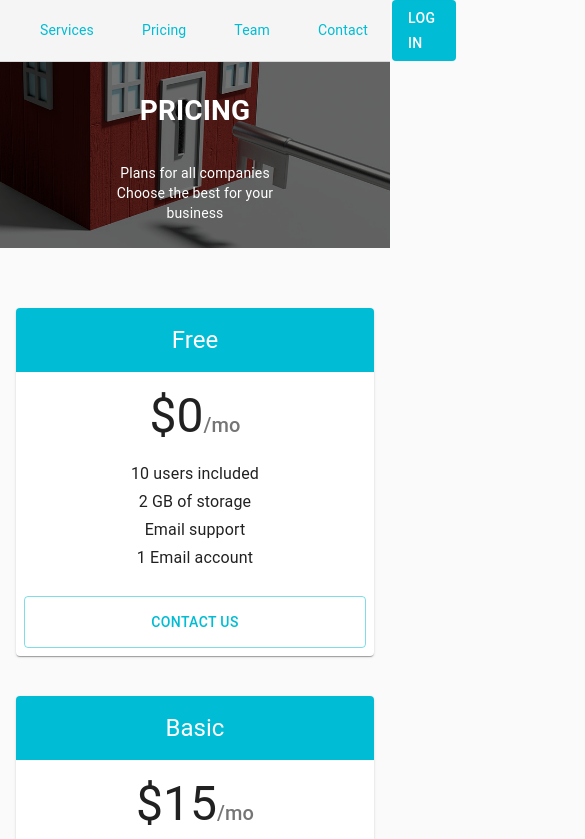
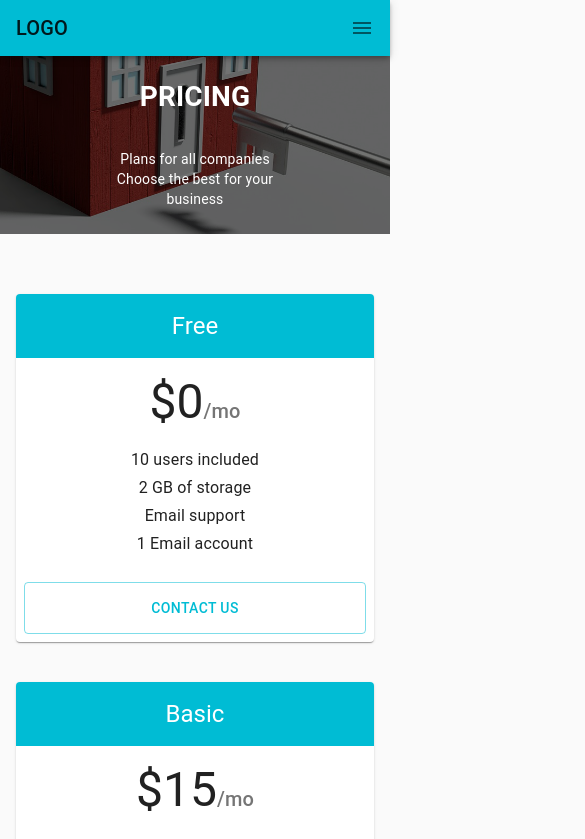
Before and after one commit to jyotSarup/ez.website, a React (Create React App) app: page /Pricing in a window 390 px wide. Shown: the top 839 px of the page, 585 px wide, since content can reach past the window. Built offline with nearby package versions, Linux system fonts and the light colour scheme.

Commit message:
Drawer added

```diff
--- a/package.json
+++ b/package.json
@@ -4,6 +4,7 @@
   "private": true,
   "dependencies": {
     "@material-ui/core": "^4.9.2",
+    "@material-ui/icons": "^4.9.1",
     "@testing-library/jest-dom": "^4.2.4",
     "@testing-library/react": "^9.4.0",
     "@testing-library/user-event": "^7.2.1",
--- a/src/App.js
+++ b/src/App.js
@@ -7,7 +7,7 @@ import {
 } from 'react-router-dom';
 
 //components
-import { HeaderBar, Footer, HomePage, Services, Pricing, Team, Contact } from './Components'
+import { PersistentDrawerRight, HeaderBar, Footer, HomePage, Services, Pricing, Team, Contact } from './Components'
 
 //styling
 import { ThemeProvider } from '@material-ui/styles';
@@ -21,6 +21,8 @@ function App() {
       <Router>
         <div className="App">
 
+
+          <PersistentDrawerRight />
 
           <HeaderBar />
 
--- /dev/null
+++ b/src/Components/Layout/drawer.js
@@ -0,0 +1,156 @@
+import React from 'react';
+import clsx from 'clsx';
+import { makeStyles, useTheme } from '@material-ui/core/styles';
+import Drawer from '@material-ui/core/Drawer';
+import AppBar from '@material-ui/core/AppBar';
+import Toolbar from '@material-ui/core/Toolbar';
+import CssBaseline from '@material-ui/core/CssBaseline';
+import List from '@material-ui/core/List';
+import Typography from '@material-ui/core/Typography';
+import Divider from '@material-ui/core/Divider';
+import IconButton from '@material-ui/core/IconButton';
+import MenuIcon from '@material-ui/icons/Menu';
+import ChevronLeftIcon from '@material-ui/icons/ChevronLeft';
+import ChevronRightIcon from '@material-ui/icons/ChevronRight';
+import ListItem from '@material-ui/core/ListItem';
+import ListItemIcon from '@material-ui/core/ListItemIcon';
+import ListItemText from '@material-ui/core/ListItemText';
+import CloseIcon from '@material-ui/icons/Close';
+
+import {
+    Link
+} from 'react-router-dom';
+
+const drawerWidth = 240;
+
+const useStyles = makeStyles(theme => ({
+    root: {
+        [theme.breakpoints.up('md')]: {
+            display: 'none',
+        },
+    },
+    appBar: {
+        transition: theme.transitions.create(['margin', 'width'], {
+            easing: theme.transitions.easing.sharp,
+            duration: theme.transitions.duration.leavingScreen,
+        }),
+    },
+    appBarShift: {
+        width: `calc(100% - ${drawerWidth}px)`,
+        transition: theme.transitions.create(['margin', 'width'], {
+            easing: theme.transitions.easing.easeOut,
+            duration: theme.transitions.duration.enteringScreen,
+        }),
+        marginRight: drawerWidth,
+    },
+    title: {
+        flexGrow: 1,
+    },
+    hide: {
+        display: 'none',
+    },
+    drawer: {
+        width: drawerWidth,
+        flexShrink: 0,
+    },
+    drawerPaper: {
+        width: drawerWidth,
+    },
+    content: {
+        flexGrow: 1,
+        padding: theme.spacing(3),
+        transition: theme.transitions.create('margin', {
+            easing: theme.transitions.easing.sharp,
+            duration: theme.transitions.duration.leavingScreen,
+        }),
+        marginRight: -drawerWidth,
+    },
+    contentShift: {
+        transition: theme.transitions.create('margin', {
+            easing: theme.transitions.easing.easeOut,
+            duration: theme.transitions.duration.enteringScreen,
+        }),
+        marginRight: 0,
+    },
+    drawerNav: {
+        textDecoration: 'none',
+        color: '#00bcd4',
+    },
+}));
+
+export default function PersistentDrawerRight() {
+    const classes = useStyles();
+    const theme = useTheme();
+    const [open, setOpen] = React.useState(false);
+
+    const handleDrawerOpen = () => {
+        setOpen(true);
+    };
+
+    const handleDrawerClose = () => {
+        setOpen(false);
+    };
+
+    return (
+        <div className={classes.root}>
+            <CssBaseline />
+            <AppBar
+                position="fixed"
+                className={clsx(classes.appBar, {
+                    [classes.appBarShift]: open,
+                })}
+            >
+                <Toolbar >
+                    <Typography variant="h6" noWrap className={classes.title}>
+                        LOGO
+          </Typography>
+                    <IconButton
+
+                        aria-label="open drawer"
+                        edge="end"
+                        onClick={handleDrawerOpen}
+                        className={clsx(open && classes.hide)}
+                    >
+                        <MenuIcon />
+                    </IconButton>
+                </Toolbar>
+            </AppBar>
+            <main
+                className={clsx(classes.content, {
+                    [classes.contentShift]: open,
+                })}
+            >
+            </main>
+            <Drawer
+                className={classes.drawer}
+                variant="persistent"
+                anchor="right"
+                open={open}
+                classes={{
+                    paper: classes.drawerPaper,
+                }}
+            >
+                <div className={classes.drawerHeader}>
+                    <IconButton onClick={handleDrawerClose}>
+                        {theme.direction === 'rtl' ? <CloseIcon /> : <CloseIcon />}
+                    </IconButton>
+                </div>
+                {/* <Divider /> */}
+                <List onClick={handleDrawerClose}>
+                    {[
+                        <Link className={classes.drawerNav} to="/">Home</Link>,
+                        <Link className={classes.drawerNav} to="/Services">Services</Link>,
+                        <Link className={classes.drawerNav} to="/Pricing">Pricing</Link>,
+                        <Link className={classes.drawerNav} to="/Team">Team</Link>,
+                        <Link className={classes.drawerNav} to="/Contact">Contact</Link>].map((text, index) => (
+                            <ListItem button key={text}>
+                                {/* <ListItemIcon>{index % 2 === 0 ? <InboxIcon /> : <MailIcon />}</ListItemIcon> */}
+                                <ListItemText primary={text} />
+                            </ListItem>
+                        ))}
+                </List>
+                <Divider />
+            </Drawer>
+        </div>
+    );
+}
--- a/src/Components/Layout/headerBar.js
+++ b/src/Components/Layout/headerBar.js
@@ -21,6 +21,9 @@ const useStyles = makeStyles(theme => ({
   },
   appBar: {
     borderBottom: `1px solid ${theme.palette.divider}`,
+    [theme.breakpoints.down('sm')]: {
+      display: 'none',
+  },
   },
   toolbar: {
     flexWrap: 'wrap',
--- a/src/Components/index.js
+++ b/src/Components/index.js
@@ -1,6 +1,7 @@
 //layout
 import Footer from './Layout/footer';
 import HeaderBar from './Layout/headerBar';
+import PersistentDrawerRight from './Layout/drawer';
 
 //pages
 import HomePage from './Pages/HomePage';
@@ -10,5 +11,5 @@ import Team from './Pages/team';
 import Contact from './Pages/contact';
 
 export {
-    HeaderBar, Footer, HomePage, Services, Pricing, Team, Contact
+    PersistentDrawerRight, HeaderBar, Footer, HomePage, Services, Pricing, Team, Contact
 }
--- a/src/Components/theme.js
+++ b/src/Components/theme.js
@@ -7,10 +7,18 @@ const theme = createMuiTheme({
   palette: {
     primary: cyan,
     secondary: grey,
-      background: red,
-      action: {
-        active: cyan,
   },
+  status: {
+    danger: "red"
+  },
+  breakpoints: {
+    values: {
+      xs: 0,
+      sm: 450,
+      md: 600,
+      lg: 900,
+      xl: 1200
+    }
   },
 });
 
```
Also changed, not shown: 1 other file (tests, documents, lock files or other folders). Lines whose indentation alone changed are shown as unchanged.
